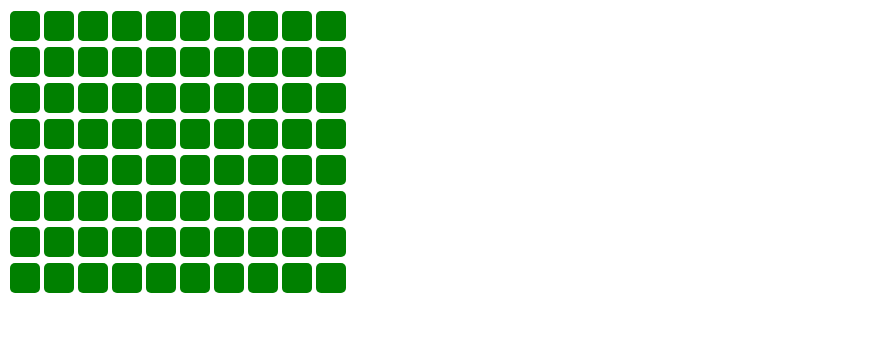
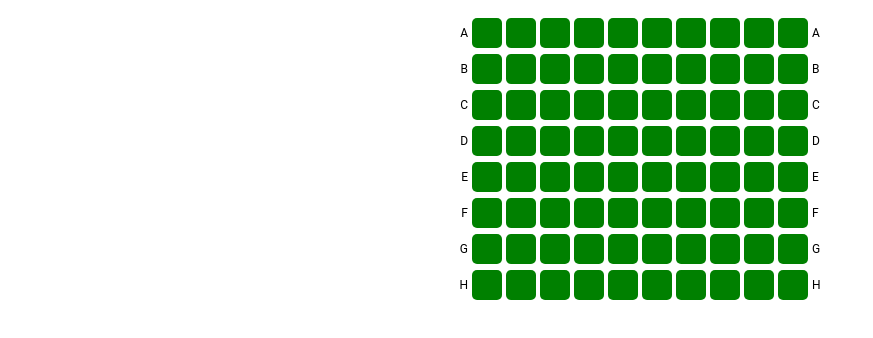
Before and after one commit to cc-team-octoo/CinemaApp, a React (Create React App) app: page / in a window 1280 px wide. Shown: the top 338 px of the page, without its empty margins (0-873 px from the left). Built offline with nearby package versions, Linux system fonts and the light colour scheme.

Commit message:
Add rows' names on the sides and to the seat name

```diff
--- a/src/components/Row.js
+++ b/src/components/Row.js
@@ -1,16 +1,18 @@
 import React from 'react';
 import Seat from './Seat';
+import { StyledRow } from './Styled'
 
-const Row = () => {
+const Row = (props) => {
     let row = [];
     for (let i = 0; i < 10; i++) {
         row.push(
             <Seat
                 id={i+1}
-                key={i+1}>
+                key={i+1}
+                rowName={props.rowName}>
             </Seat>);
     }
-return <div>{row}</div>
+return <StyledRow rowName={props.rowName}>{row}</StyledRow>
 };
 
 export default Row;
--- a/src/components/SeanceRoom.js
+++ b/src/components/SeanceRoom.js
@@ -1,13 +1,15 @@
 import React from 'react';
-import Row from './Row'
+import Row from './Row';
+import { StyledRoom } from './Styled';
 
 const SeanceRoom = () => {
     let room = [];
+    let rows = ['A', 'B', 'C', 'D', 'E', 'F', 'G', 'H']
     for (let i = 0; i < 8; i++) {
-        room.push(<Row/>)
-    }
+        room.push(<Row rowName={rows[i]}/>)
+    };
 
-    return <div>{room}</div>
+    return <StyledRoom>{room}</StyledRoom>
 };
 
 export default SeanceRoom;
--- a/src/components/Seat.js
+++ b/src/components/Seat.js
@@ -1,5 +1,5 @@
 import React, { Component } from 'react';
-import { StyledSeat, CheckboxContainer, HiddenCheckbox } from './StyledSeat';
+import { StyledSeat, CheckboxContainer, HiddenCheckbox } from './Styled';
 
 class Seat extends Component {
     constructor(props) {
@@ -11,8 +11,8 @@ class Seat extends Component {
     handleCheckboxChange = async event => {
         await this.setState({ checked: event.target.checked });
         this.state.checked ?
-            console.log(`Seat number ${this.props.id} is checked`) :
-            console.log(`Seat number ${this.props.id} was unchecked`)
+            console.log(`Seat number ${this.props.id}${this.props.rowName} is checked`) :
+            console.log(`Seat number ${this.props.id}${this.props.rowName} was unchecked`)
     }
 
     render() {
--- a/src/components/StyledSeat.js
+++ /dev/null
@@ -1,43 +0,0 @@
-import styled from 'styled-components';
-
-export const StyledSeat = styled.div`
-    height: 30px;
-    width: 30px;
-    border-radius: 5px;
-    background-color: ${props => props.checked ? 'black' : 'green'};
-    margin: 3px 2px;
-    display: inline-block;
-    cursor: pointer;
-    color: ${props => props.checked ? '#fafafa' : 'green'};
-    font-size: 12px;
-    font-family: Roboto, sans-serif;
-    line-height: 30px;
-    text-align: center;
-    user-select: none;
-    transition: background-color .1s;
-
-    &:hover {
-        color: #fafafa;
-        background-color: purple;
-    }
-`;
-
-export const CheckboxContainer = styled.label`
-  display: inline-block;
-  vertical-align: middle;
-`;
-
-export const HiddenCheckbox = styled.input.attrs({ type: 'checkbox' })`
-  // Hide checkbox visually but remain accessible to screen readers.
-  // Source: https://polished.js.org/docs/#hidevisually
-  border: 0;
-  clip: rect(0 0 0 0);
-  clippath: inset(50%);
-  height: 1px;
-  margin: -1px;
-  overflow: hidden;
-  padding: 0;
-  position: absolute;
-  white-space: nowrap;
-  width: 1px;
-`;
```
